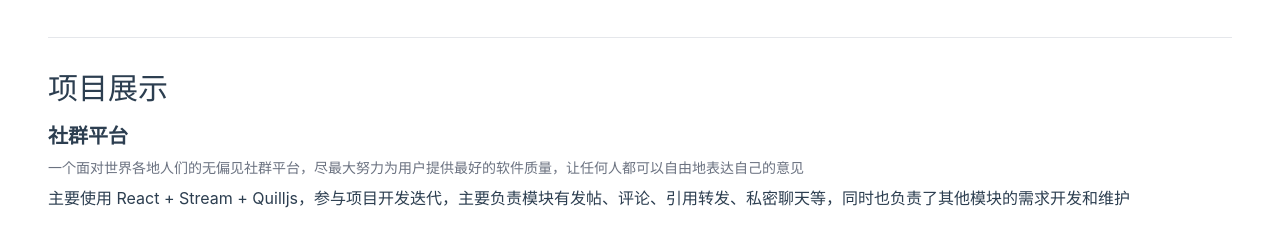
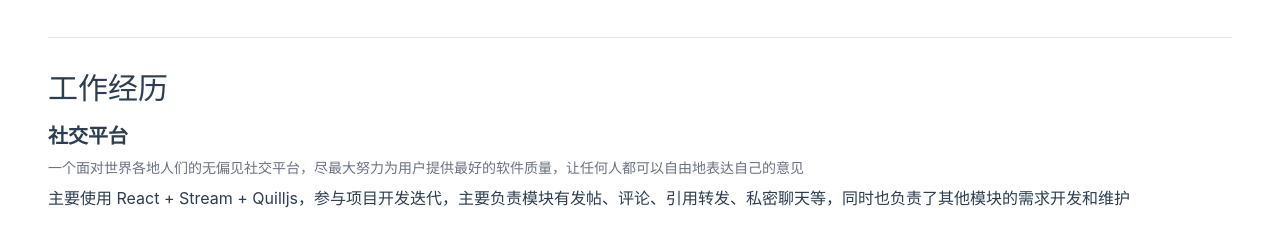
Before and after one commit to howardwzh/howardwzh.github.io, a Vue app: page / in a window 1280 px wide. Shown: the part 635-862 px from the top of the page. Built offline with nearby package versions, Linux system fonts and the light colour scheme.

Commit message:
up works

```diff
--- a/src/components/TheProjects.vue
+++ b/src/components/TheProjects.vue
@@ -12,10 +12,10 @@ interface Project {
 
 const projects: Project[] = [
   {
-    name: '社群平台',
+    name: '社交平台',
     // link: '',
     intro:
-      '一个面对世界各地人们的无偏见社群平台，尽最大努力为用户提供最好的软件质量，让任何人都可以自由地表达自己的意见',
+      '一个面对世界各地人们的无偏见社交平台，尽最大努力为用户提供最好的软件质量，让任何人都可以自由地表达自己的意见',
     highlight:
       '主要使用 React + Stream + Quilljs，参与项目开发迭代，主要负责模块有发帖、评论、引用转发、私密聊天等，同时也负责了其他模块的需求开发和维护'
   },
@@ -31,7 +31,7 @@ const projects: Project[] = [
 </script>
 <template>
   <ThePanel>
-    <template #title>项目展示</template>
+    <template #title>工作经历</template>
     <div class="flex flex-wrap gap-4">
       <ProjectCard v-for="(project, index) in projects" :key="index">
         <h5 class="text-xl font-bold">
```
